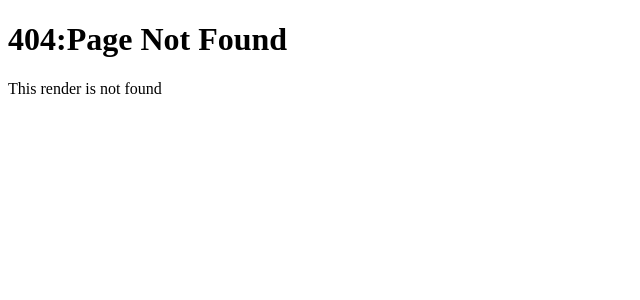
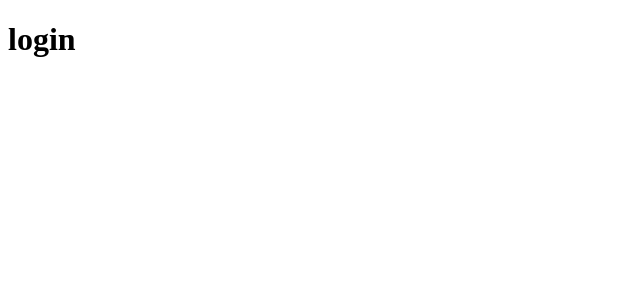
Before and after one commit to AvinashMarkad/Next-Js, a Next.js app in the folder my-app/: page /login in a window 1280 px wide. Before the commit this address had no page. Shown: the top 300 px of the page, without its empty margins (0-640 px from the left). Built offline with nearby package versions, Linux system fonts and the light colour scheme.

Commit message:
goupping routes

```diff
--- /dev/null
+++ b/my-app/src/app/(auth)/login/page.tsx
@@ -0,0 +1,7 @@
+export default function login(){
+    return(
+        <div>
+            <h1>login</h1>
+        </div>
+    );
+}
```
Also changed, not shown: my-app/src/app/(auth)/forgot-password/page.tsx (added, +7 -0 lines), my-app/src/app/(auth)/register/page.tsx (added, +7 -0 lines).
